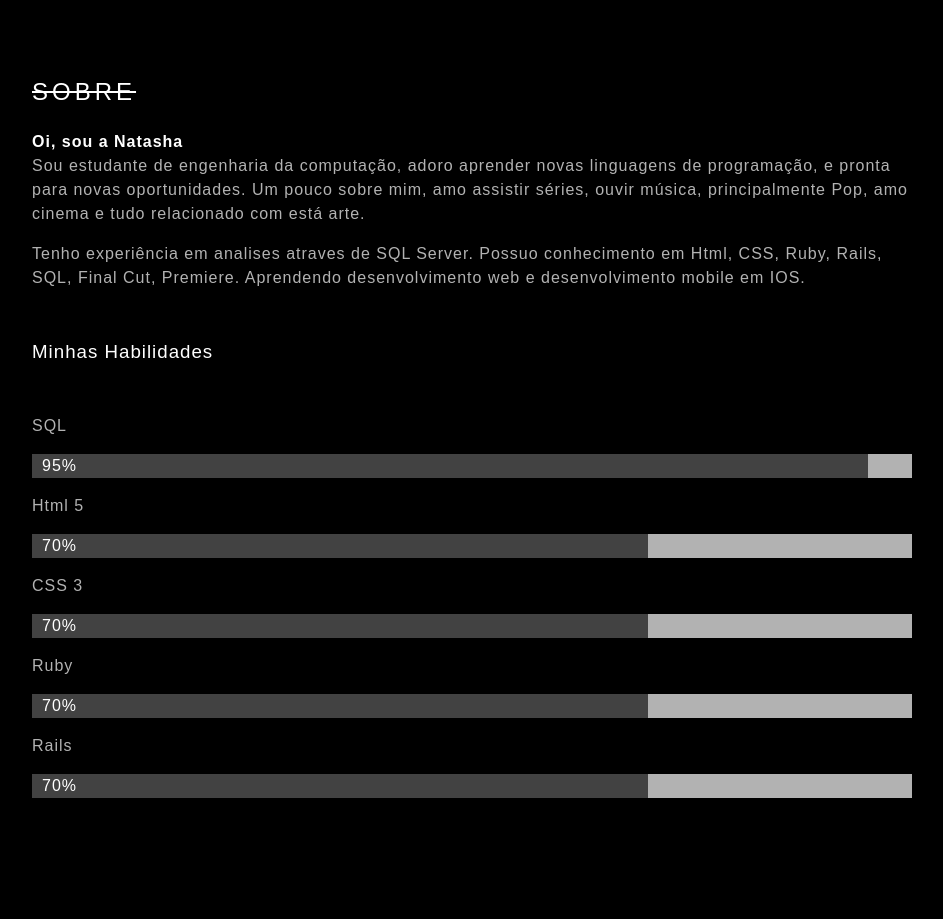
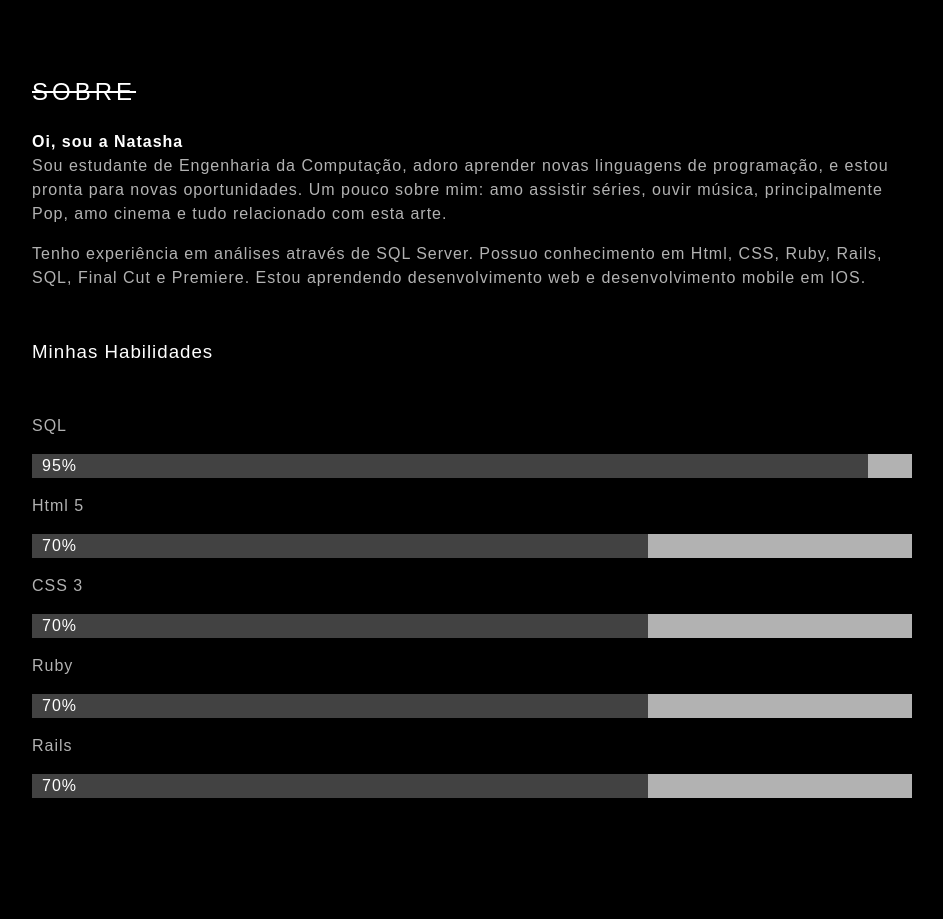
Before and after one commit to natashagp/webdeveloperportfolio, a plain HTML site: page index.html in a window 1280 px wide. Shown: the part 960-1879 px from the top of the page, without its empty margins (274-1217 px from the left). Drawn offline with nearby package versions, Linux system fonts and the light colour scheme.

Commit message:
fixing text and size

```diff
--- a/index.html
+++ b/index.html
@@ -63,6 +63,8 @@
 
         .profile-pic {
             border-radius: 50%;
+            height: 90px;
+            width: 90px;
         }
 
         .fa.fa-home {
@@ -425,17 +427,17 @@
         <p>
             <span>Oi, sou a Natasha</span>
             <br>
-            Sou estudante de engenharia da computação,
+            Sou estudante de Engenharia da Computação,
             adoro aprender novas linguagens de programação,
-            e pronta para novas oportunidades.
-            Um pouco sobre mim, amo assistir séries, ouvir música, principalmente Pop, amo cinema
-            e tudo relacionado com está arte.
+            e estou pronta para novas oportunidades.
+            Um pouco sobre mim: amo assistir séries, ouvir música, principalmente Pop, amo cinema
+            e tudo relacionado com esta arte.
         </p>
 
         <p>
-            Tenho experiência em analises atraves de SQL Server.
-            Possuo conhecimento em Html, CSS, Ruby, Rails, SQL, Final Cut, Premiere.
-            Aprendendo desenvolvimento web e desenvolvimento mobile em IOS.
+            Tenho experiência em análises através de SQL Server.
+            Possuo conhecimento em Html, CSS, Ruby, Rails, SQL, Final Cut e Premiere.
+            Estou aprendendo desenvolvimento web e desenvolvimento mobile em IOS.
         </p>
 
         <h3>Minhas Habilidades</h3>
```
